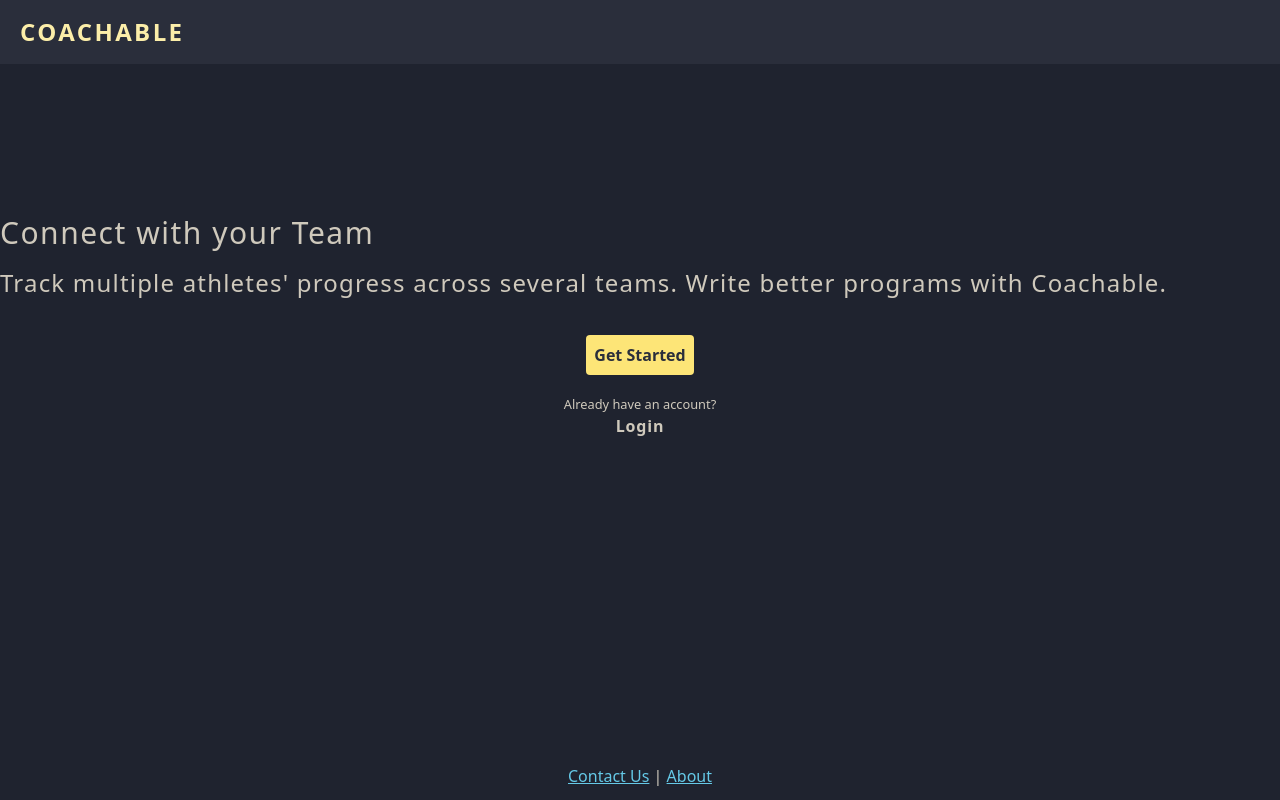
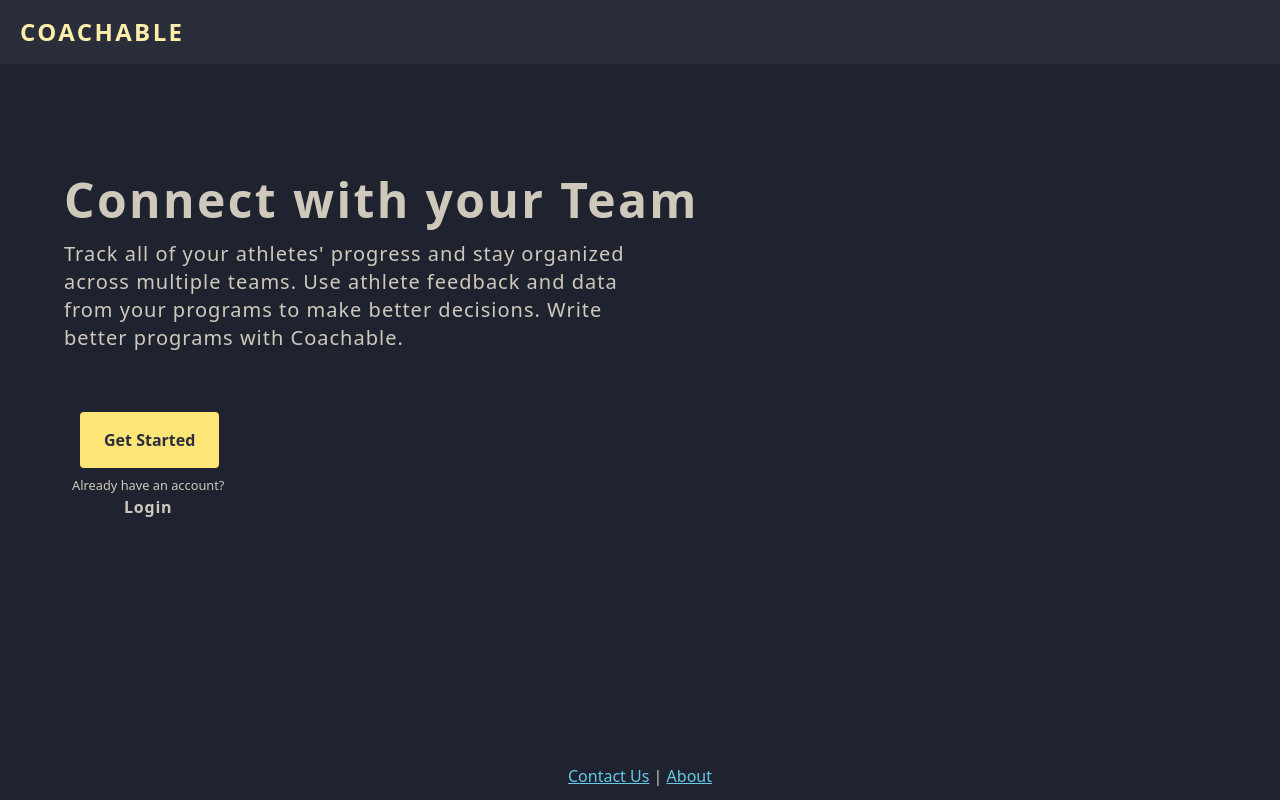
Before and after one commit to sg55kg/coach_app, a SvelteKit app in the folder client/: page / in a window 1280 px wide. Built offline with nearby package versions, Linux system fonts and the light colour scheme.

Commit message:
Styling landing page

```diff
--- a/client/src/routes/+page.svelte
+++ b/client/src/routes/+page.svelte
@@ -25,19 +25,31 @@
 
 <section class="flex flex-col w-screen">
 	{#if !$isAuthenticated}
-		<h1 class="text-3xl tracking-wider">Connect with your Team</h1>
-		<h1 class="text-2xl my-4 tracking-wider">Track multiple athletes' progress across several teams. Write better programs with Coachable.</h1>
-		<a href="/register">
-			<button class="text-gray-200 bg-yellow rounded p-2 font-bold text-center hover:bg-yellow-shade m-5">
-				Get Started
-			</button>
-		</a>
-		<small>Already have an account?</small>
+		<div class="w-full px-16">
+			<h1 class="text-5xl font-bold tracking-wider">Connect with your Team</h1>
+			<div class="w-6/12">
+				<h1 class="text-xl text-wrap w-2 my-4 tracking-wider">
+					Track all of your athletes' progress and stay organized across multiple teams. Use athlete feedback and data from your programs to make better decisions. Write better programs with Coachable.
+				</h1>
+			</div>
 
-			<button class="tracking-wider font-semibold hover:text-yellow-lt" on:click={login}>
-				Login
-			</button>
 
+			<div class="flex flex-col text-center justify-center items-start m-2 mt-10">
+				<button on:click={login} class="text-gray-200 bg-yellow rounded p-4 px-6 font-bold text-center hover:bg-yellow-shade mx-2 mt-5 mb-2">
+					Get Started
+				</button>
+
+				<div class="flex flex-col items-start">
+					<small>Already have an account?</small>
+
+					<button class="tracking-wider font-semibold hover:text-yellow-lt self-center" on:click={login}>
+						Login
+					</button>
+				</div>
+
+			</div>
+
+		</div>
 
 	{:else }
 		<h1 class="text-xl text-center m-10 uppercase tracking-widest text-textgray font-semibold">Welcome</h1>
```
